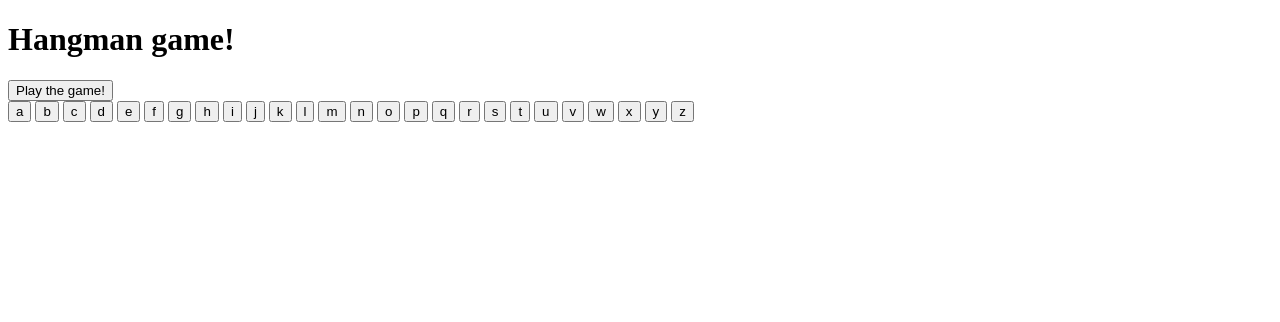
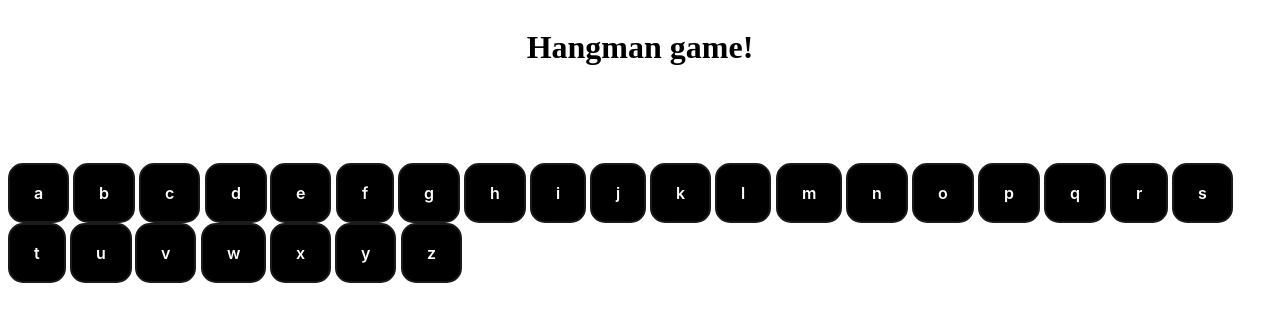
Before and after one commit to MantasPauza/Hangman, a plain HTML site: page index.html in a window 1280 px wide. Drawn offline with Linux system fonts and the light colour scheme; no server answers.

Commit message:
fix: :bug: fix word length hint
fixed h3 element in html to correctly show the hint of word length

```diff
--- a/index.html
+++ b/index.html
@@ -9,11 +9,12 @@
   </head>
   <body>
     <div class="wrapper">
-      <h1>Hangman game!</h1>
+      <div class="title">
+        <h1>Hangman game!</h1>
+      </div>
       <div id="hidden_word">
 
       </div>
-      <button id="start_game">Play the game!</button>
       <div class="buttons">
         <button class="letter_button">a</button>
         <button class="letter_button">b</button>
--- a/script.js
+++ b/script.js
@@ -1,27 +1,14 @@
 const API = "https://random-word-api.herokuapp.com/word";
 const hiddenWordContainer = document.querySelector("#hidden_word");
 const buttons = document.querySelectorAll(".letter_button");
-
-async function hideWord() {
-  const guessingWord = await getGuessingWord();
-  for (let i = 0; i < guessingWord.length; i++) {
-    const div = document.createElement("div");
-    hiddenWordContainer.appendChild(div);
-    div.classList.add('letter');
-    div.setAttribute('id', `letter_${i}`);
-    div.innerText = guessingWord.charAt(i);
-    div.classList.add("hidden");
-  }
-
-  console.log(guessingWord);
-}
-
-
-
-hideWord();
+const titleContainer = document.querySelector(".title");
 
 function getData() {
   return fetch(API).then((response) => response.json());
+}
+
+function run() {
+  // viena funkcija kuri atliks visus veiksmus, zodi padeti i konstanta, ir tada loopinti/appendinti atspeta raide
 }
 
 async function getGuessingWord() {
@@ -29,33 +16,49 @@ async function getGuessingWord() {
   return data.toString();
 }
 
-getGuessingWord();
+async function hideWord() {
+  const guessingWord = await getGuessingWord();
+  for (let i = 0; i < guessingWord.length; i++) {
+    const div = document.createElement("div");
+    hiddenWordContainer.appendChild(div);
+    div.classList.add("letter");
+    div.setAttribute("id", `letter_${i}`);
+    div.innerText = guessingWord.charAt(i);
+    div.classList.add("hidden");
+    div.style.fontWeight = "bold";
+    div.style.fontSize = "35px";
+    div.style.color = "#1A1A1A";
+  }
+
+  const h3 = document.createElement("h3");
+  titleContainer.appendChild(h3);
+  h3.innerText = `Length of the word you are trying to guess is ${guessingWord.length}`;
+
+  console.log(guessingWord);
+}
 
 function checkLetter(e) {
   const getWord = hiddenWordContainer.innerText;
-    const fixWord =  getWord.replace(/(\r\n|\n|\r)/gm, "");
+  const fixWord = getWord.replace(/(\r\n|\n|\r)/gm, "");
   const wordArray = Array.from(fixWord);
   const letter = e.target.innerText;
-    let indexes = [], i = -1;
-    while ((i = wordArray.indexOf(letter, i+1)) != -1){
+  let indexes = [],
+    i = -1;
+  while ((i = wordArray.indexOf(letter, i + 1)) != -1) {
     indexes.push(i);
   }
 
-    indexes.forEach((item)=> {
-        document.querySelector(`#letter_${item}`).classList.remove('hidden');
-    })
+  indexes.forEach((item) => {
+    if (document.querySelector(`#letter_${item}`)) {
+      document.querySelector(`#letter_${item}`).classList.remove("hidden");
+    } else {
+      return;
+    }
+  });
+}
 
-    /* forEach(letters, (item) => {
-        if (item.innerText === letter) {
-            console.log('yes');
-        }
-        }); */
-    console.log(indexes);
-    console.log(wordArray);
-
-
-};
-
-buttons.forEach(button => {
+buttons.forEach((button) => {
   button.addEventListener("click", checkLetter);
 });
+
+hideWord();
--- a/styles.css
+++ b/styles.css
@@ -3,6 +3,20 @@ svg {
     height: 1000px;
 }
 
+.wrapper {
+    display: flex;
+    flex-direction: column;
+    justify-content: center;
+    align-items: center;
+    gap: 20px;
+}
+
+.title {
+  display: flex;
+  flex-direction: column;
+  justify-content: center;
+  align-items: center;
+}
 
 .hidden {
     position: absolute !important;
@@ -16,4 +30,48 @@ svg {
 
 #hidden_word {
     display: flex;
+    font-weight: bold;
+    gap: 5px;
+    height: 35px;
 }
+
+.letter_button {
+  appearance: none;
+  background-color: #000000;
+  border: 2px solid #1A1A1A;
+  border-radius: 15px;
+  box-sizing: border-box;
+  color: #FFFFFF;
+  cursor: pointer;
+  display: inline-block;
+  font-family: Roobert,-apple-system,BlinkMacSystemFont,"Segoe UI",Helvetica,Arial,sans-serif,"Apple Color Emoji","Segoe UI Emoji","Segoe UI Symbol";
+  font-size: 16px;
+  font-weight: 600;
+  line-height: normal;
+  margin: 0;
+  min-height: 60px;
+  min-width: 0;
+  outline: none;
+  padding: 16px 24px;
+  text-align: center;
+  text-decoration: none;
+  transition: all 300ms cubic-bezier(.23, 1, 0.32, 1);
+  user-select: none;
+  -webkit-user-select: none;
+  touch-action: manipulation;
+  will-change: transform;
+}
+
+.letter_button:disabled {
+  pointer-events: none;
+}
+
+.letter_button:hover {
+  box-shadow: rgba(0, 0, 0, 0.25) 0 8px 15px;
+  transform: translateY(-2px);
+}
+
+.letter_button:active {
+  box-shadow: none;
+  transform: translateY(0);
+}
```
Lines whose indentation alone changed are shown as unchanged.
